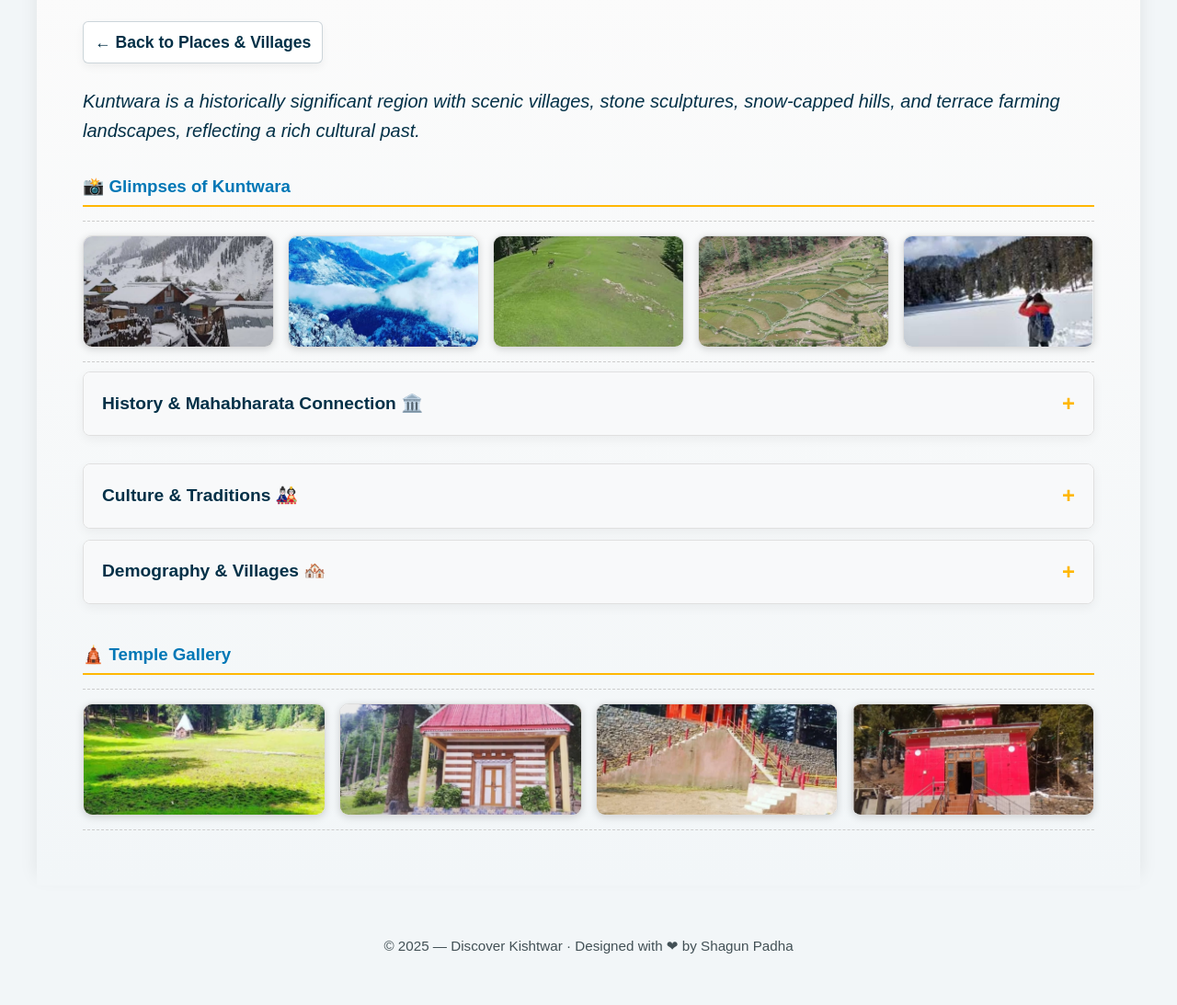
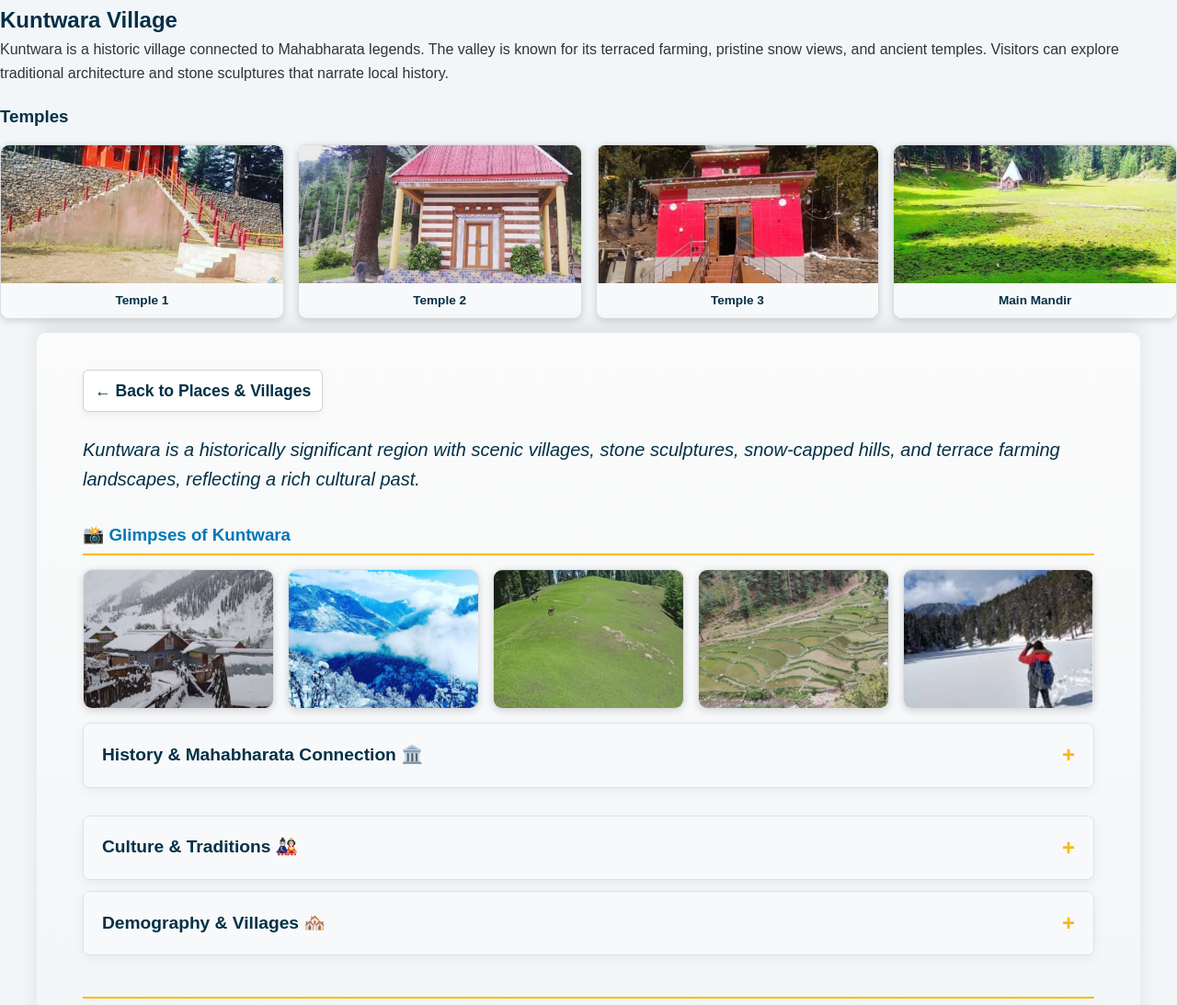
Before and after one commit to shagun-coder/discoverKishtwar, a plain HTML site: page kuntwara.html in a window 1280 px wide. Shown: the part 604-1697 px from the top of the page at 92% size. Drawn offline with Linux system fonts and the light colour scheme.

Commit message:
Refactor gallery layout and add temple section
Updated gallery styles and added a new temple section with images and captions.

```diff
--- a/kuntwara.html
+++ b/kuntwara.html
@@ -71,11 +71,42 @@
     .accordion-item.active .accordion-content { max-height:3000px; padding:15px 20px 25px 20px; border-top:1px solid #e0e0e0; }
     .accordion-content p, .accordion-content h4 { margin-top:0; margin-bottom:15px; }
 
-    .gallery-inline-grid { display:grid; grid-template-columns:repeat(auto-fit, minmax(180px, 1fr)); gap:15px; margin-top:15px; margin-bottom:10px; border-top:1px dashed #ccc; border-bottom:1px dashed #ccc; padding-top:15px; padding-bottom:15px;}
-    .gallery-inline-item { background-color:#ffffff; border:1px solid #ddd; border-radius:var(--radius); overflow:hidden; box-shadow:0 2px 8px rgba(0,0,0,0.15); transition:transform 0.3s; }
-    .gallery-inline-item:hover { transform:scale(1.03); }
-    .gallery-inline-item img { width:100%; height:120px; object-fit:cover; display:block; }
+   .gallery-inline-grid {
+    display: grid;
+    grid-template-columns: repeat(auto-fit, minmax(180px, 1fr));
+    gap: 15px;
+    margin-top: 15px;
+    margin-bottom: 15px;
+}
 
+.gallery-inline-item {
+    background-color: #fff;
+    border: 1px solid #ddd;
+    border-radius: 10px;
+    overflow: hidden;
+    box-shadow: 0 2px 8px rgba(0,0,0,0.15);
+    transition: transform 0.3s;
+}
+
+.gallery-inline-item:hover {
+    transform: scale(1.03);
+}
+
+.gallery-inline-item img {
+    width: 100%;
+    height: 150px;
+    object-fit: cover;
+    display: block;
+}
+
+.gallery-inline-caption {
+    padding: 8px;
+    font-size: 0.85rem;
+    color: #023047; /* navy color */
+    text-align: center;
+    background-color: #f8f9fa;
+    font-weight: 600;
+}
    .sculpture-gallery {
     display: grid;
     grid-template-columns: repeat(auto-fit, minmax(180px, 1fr));
@@ -94,8 +125,6 @@
     object-fit: contain;
 }
 
-.sculpture-item:hover { transform: scale(1.03); }
-.sculpture-item img { width: 100%; height: 140px; object-fit: cover; display: block; }
 
     footer{max-width:var(
       --maxw);margin:36px auto 20px;padding:18px;color:#425055;font-size:0.95rem;text-align:center;}
@@ -127,6 +156,32 @@
       <h2>Kuntwara: Mystical Heritage</h2>
       <p>Known for its legendary connections to Mahabharata, serene landscapes, and traditional village life.</p>
     </div>
+  </div>
+  <section id="kuntwara" class="village-card">
+  <h2>Kuntwara Village</h2>
+  <p>
+    Kuntwara is a historic village connected to Mahabharata legends. The valley is known for its terraced farming, pristine snow views, and ancient temples. Visitors can explore traditional architecture and stone sculptures that narrate local history.
+  </p>
+
+  <!-- Temple Gallery -->
+  <h3>Temples</h3>
+  <div class="gallery-inline-grid">
+      <div class="gallery-inline-item">
+          <img src="Kuntwara/kuntTemp1.jpg" alt="Kuntwara Temple 1">
+          <div class="gallery-inline-caption">Temple 1</div>
+      </div>
+      <div class="gallery-inline-item">
+          <img src="Kuntwara/kuntTemp2.jpg" alt="Kuntwara Temple 2">
+          <div class="gallery-inline-caption">Temple 2</div>
+      </div>
+      <div class="gallery-inline-item">
+          <img src="Kuntwara/kuntTemp3.jpg" alt="Kuntwara Temple 3">
+          <div class="gallery-inline-caption">Temple 3</div>
+      </div>
+      <div class="gallery-inline-item">
+          <img src="Kuntwara/mandir.jpg" alt="Kuntwara Mandir">
+          <div class="gallery-inline-caption">Main Mandir</div>
+      </div>
   </div>
 
   <main class="detail-container">
@@ -206,23 +261,7 @@
     </div>
 
     <h3 style="color: var(--primary); margin-top: 40px; margin-bottom: 10px; border-bottom:2px solid var(--accent); padding-bottom:5px;">
-      🛕 Temple Gallery
-    </h3>
 
-    <div class="gallery-inline-grid">
-      <div class="gallery-inline-item">
-        <img src="Kuntwara/mandir.jpg" alt="Temple 1">
-      </div>
-      <div class="gallery-inline-item">
-        <img src="Kuntwara/KuntTemp2.jpg" alt="Temple 2">
-      </div>
-      <div class="gallery-inline-item">
-        <img src="Kuntwara/KuntTemp1.jpg" alt="Temple 3">
-      </div>
-      <div class="gallery-inline-item">
-        <img src="Kuntwara/KuntTemp3.jpg" alt="Temple 4">
-      </div>
-    </div>
 
   </main>
 
```
